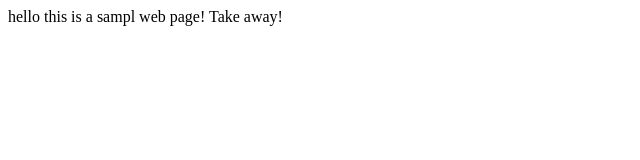
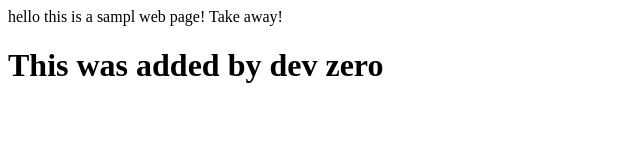
Before and after one commit to javedv/devopsdemo, a plain HTML site: page index.html in a window 1280 px wide. Shown: the whole page, without its empty margins (0-640 px from the left). Drawn offline with Linux system fonts and the light colour scheme.

Commit message:
added feature h1eading 1
added dev zero heading 1

```diff
--- a/index.html
+++ b/index.html
@@ -1,4 +1,5 @@
 <html>
 hello this is a sampl web page!
 Take away!
+<h1> This was added by dev zero </h1>
 </html>
```
